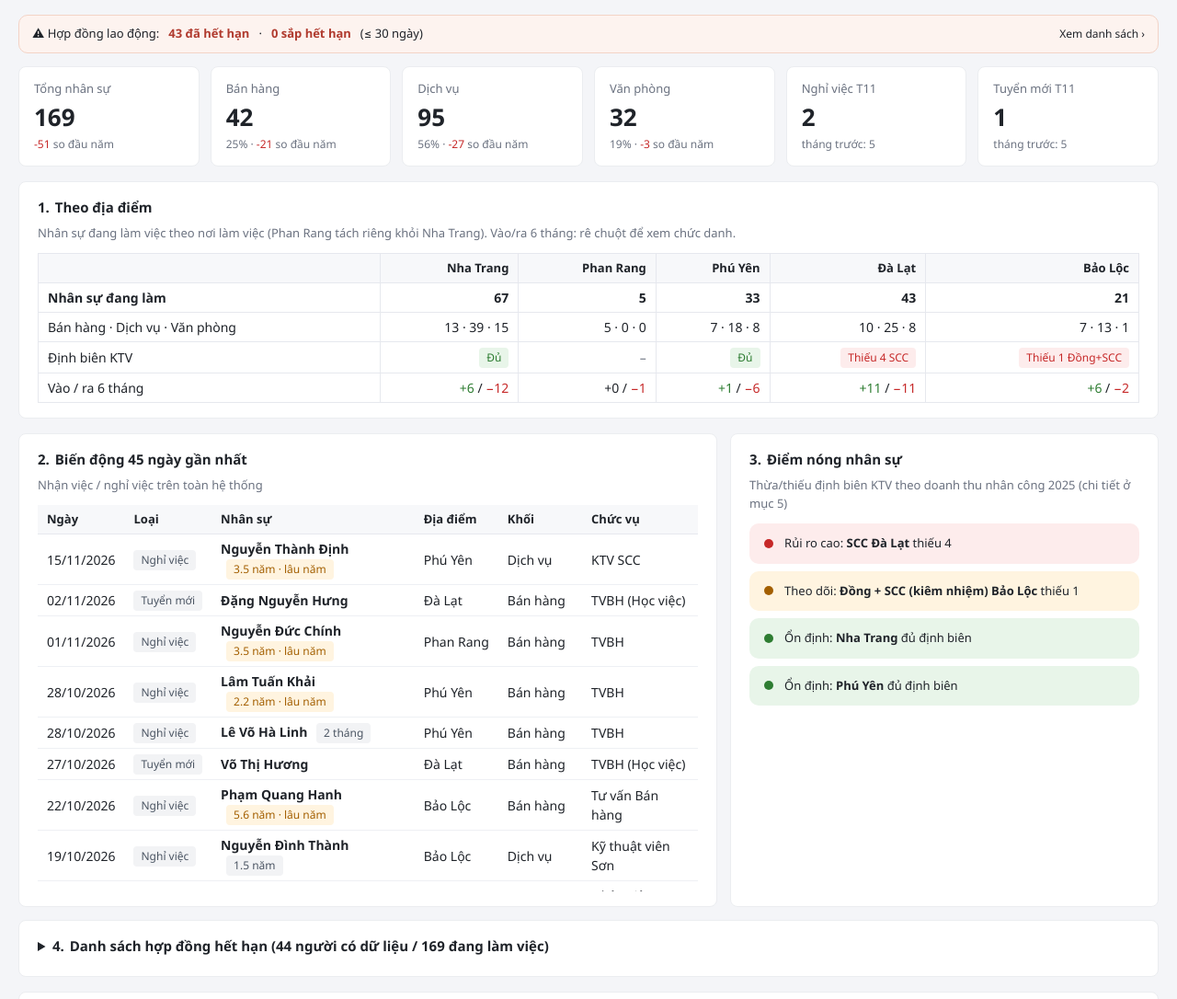
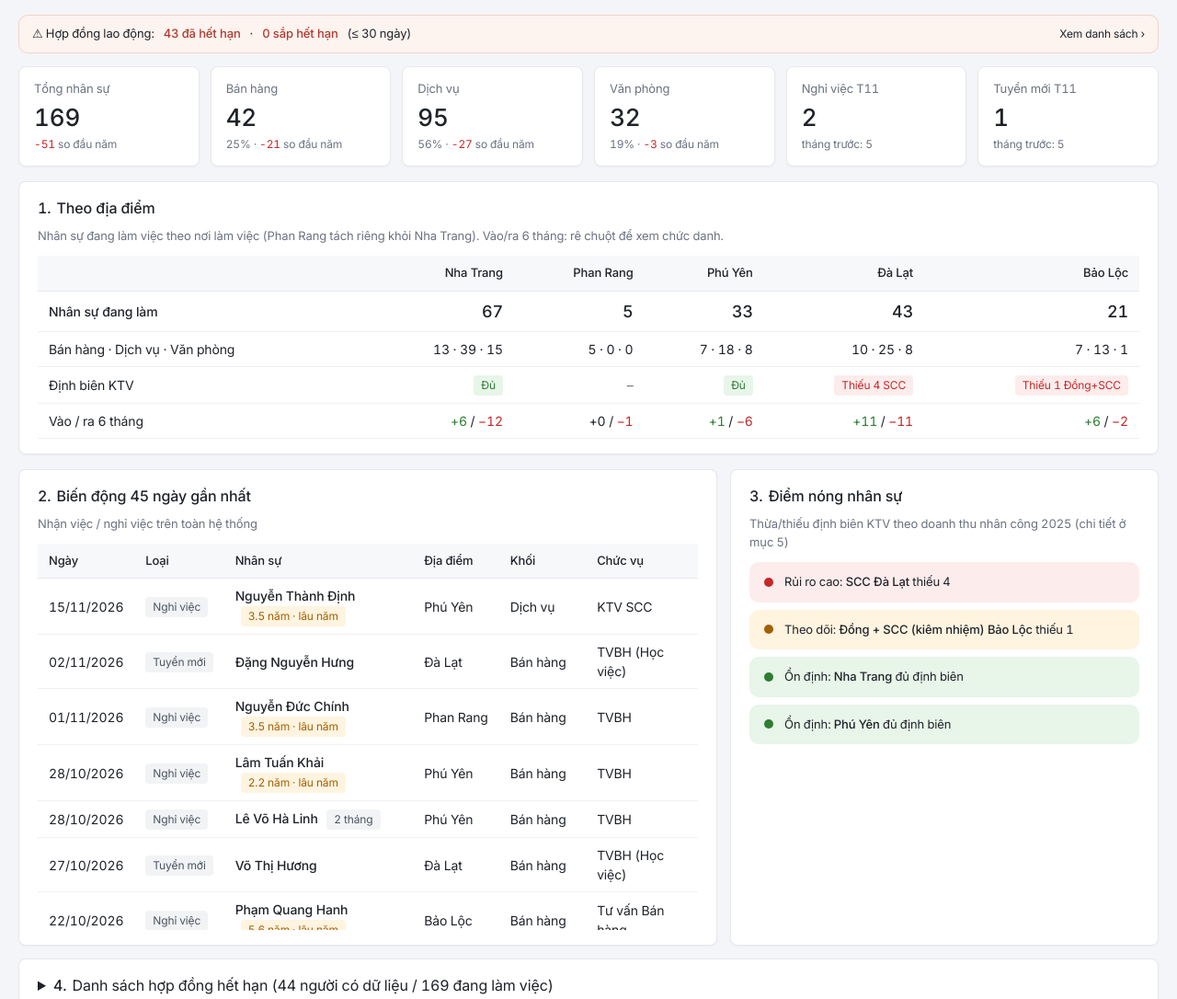
Before and after one commit to tinthanhgroup/BH, a plain HTML site: page nhansu.html in a window 1280 px wide. Shown: the top 1086 px of the page at 92% size. Drawn offline with nearby package versions, Linux system fonts and the light colour scheme.

Commit message:
Revert "Nhân sự: làm thử Giao diện 1 kiểu văn bản gọn (Segoe UI, ít cỡ chữ, bảng gọn)"
This reverts commit 4877194a8a0a0f7d47ad297d469535641fb6bc3b.

```diff
--- a/giao-dien-1-thu.css
+++ /dev/null
@@ -1,48 +0,0 @@
-/* giao-dien-1-thu.css — LÀM THỬ (22/11/2026) trên nhansu.html: Giao diện 1 theo kiểu "văn bản gọn"
-   (phân cấp bằng độ đậm, không bằng cỡ chữ; font hệ thống Segoe UI; bảng gọn).
-   Nạp SAU giao-dien-1.css. Duyệt thì gộp vào giao-dien-1.css và xóa file này; không duyệt thì gỡ dòng <link>. */
-
-/* Font hệ thống Windows: sắc nét, không phải tải */
-body{font:400 14px/1.5 "Segoe UI",system-ui,-apple-system,sans-serif;letter-spacing:0;}
-body *{font-family:"Segoe UI",system-ui,-apple-system,sans-serif !important;}
-
-/* Độ đậm: Segoe UI không có 500 → chữ nhấn dùng 600 */
-h1,h2,h3,h4,h5,h6,summary,thead th,b,strong,
-.kpi-num,.kpi .num,.chart-num,.filter-btn.active,
-[style*="font-weight:600"],[style*="font-weight:700"],[style*="font-weight:800"],
-[style*="font-weight: 600"],[style*="font-weight: 700"],[style*="font-weight: 800"],
-[style*="font-weight:bold"]{font-weight:600 !important;}
-/* Chữ nằm trong tiêu đề khối theo độ đậm của tiêu đề (vd. tiêu đề mục 4) */
-h3 *,summary *{font-weight:inherit !important;}
-
-/* Trong khối 2 cỡ: nội dung 14px, chữ phụ 12–13px. Tiêu đề khối 15px đậm (chỉ hơn nội dung 1px) */
-.panel h3,.panel summary{font-size:15px;margin-bottom:6px;}
-.panel .desc{font-size:13px;}
-.sub-title{font-size:14px !important;font-weight:600 !important;color:var(--text) !important;}
-
-/* Khối: phẳng hơn, bỏ bóng, viền nhạt */
-.panel,.kpi{box-shadow:none;border-color:#ebedf0;}
-
-/* Thẻ chỉ số giữ số lớn 26px để nhìn nhanh */
-.kpi-num,.kpi .num{font-size:26px;}
-/* Ô số liệu nhỏ trong khối (mục 5): 20px */
-.turnover-kpi-row .kpi .num,.mini-kpi .num{font-size:20px !important;}
-.kpi .num[style*="font-size:20px"]{font-size:15px !important;line-height:1.6;} /* ô "Thiếu nhiều nhất" là chữ, không phải số */
-
-/* Số tổng mỗi chi nhánh (mục 1): bằng nội dung, đậm */
-#diaDiemTable .so-lon{font-size:14px;font-weight:600 !important;color:var(--text);}
-
-/* Bảng gọn: dòng ~30px */
-thead th{font-size:13px;padding:6px 10px;font-weight:600 !important;}
-tbody td{padding:5px 10px;}
-
-/* Bảng số nhiều cột: kẻ lưới đủ, nét nhạt (mục 1, mục 6) */
-#diaDiemTable,.branch-table{border-collapse:collapse;}
-#diaDiemTable th,#diaDiemTable td,.branch-table th,.branch-table td{border:1px solid #e6e8ee !important;}
-.branch-table th,.branch-table td{font-size:14px;padding:5px 10px;}
-.branch-table th{background:var(--head) !important;color:var(--text) !important;}
-.branch-table td:first-child{color:var(--text);}
-.branch-table td.val,.branch-table tr.section-head td,.branch-table tr.header-metric td:first-child{color:var(--text);}
-.branch-table tr.row-total td{border-top:1px solid #c9ced8 !important;}
-/* Dòng nhóm và dòng tổng của bảng cơ cấu (mục 6): đậm */
-.branch-table tr.section-head td,.branch-table tr.row-total td,#diaDiemTable tr.dong-tong td{font-weight:600 !important;}
--- a/nhansu.html
+++ b/nhansu.html
@@ -160,7 +160,6 @@
   }
 </style>
 <link rel="stylesheet" href="giao-dien-1.css"><!-- Giao diện 1 – tinh tế (21/11/2026): nạp sau cùng để ghi đè -->
-<link rel="stylesheet" href="giao-dien-1-thu.css"><!-- LÀM THỬ 22/11/2026, chờ duyệt -->
 </head>
 <body>
 <div class="wrap">
```
